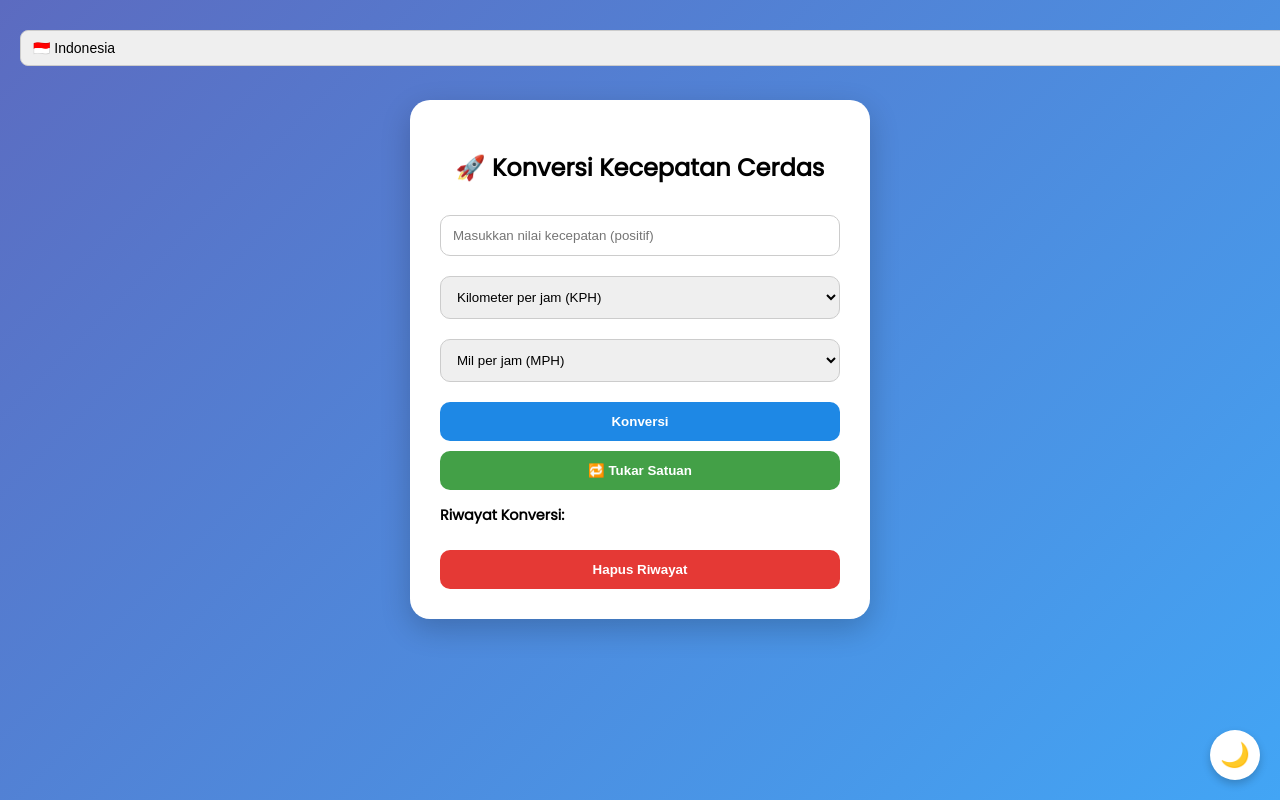
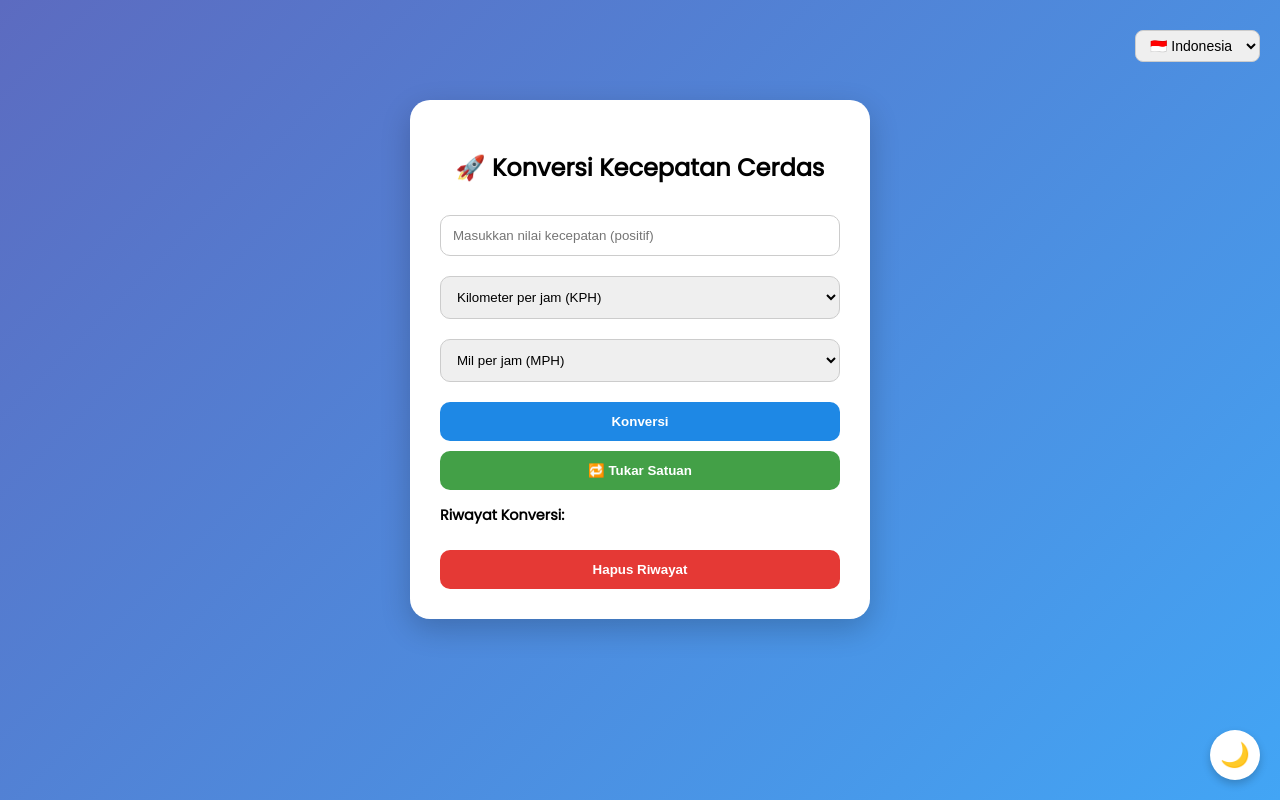
Before and after one commit to Katsyy/Konversi-Satuan-Kecepatan, a plain HTML site: page index.html in a window 1280 px wide. Drawn offline with Linux system fonts and the light colour scheme.

Commit message:
Update index.html

```diff
--- a/index.html
+++ b/index.html
@@ -104,11 +104,13 @@
    #languageSelector {
   position: fixed;
   top: 20px;
-      left: 20px;
+  right: 20px;
   z-index: 1000;
-      padding: 8px;
+  padding: 6px 10px;
   border-radius: 8px;
   font-size: 14px;
+  width: auto;
+  min-width: 120px;
 }
 
     #result {
```
Lines whose indentation alone changed are shown as unchanged.
